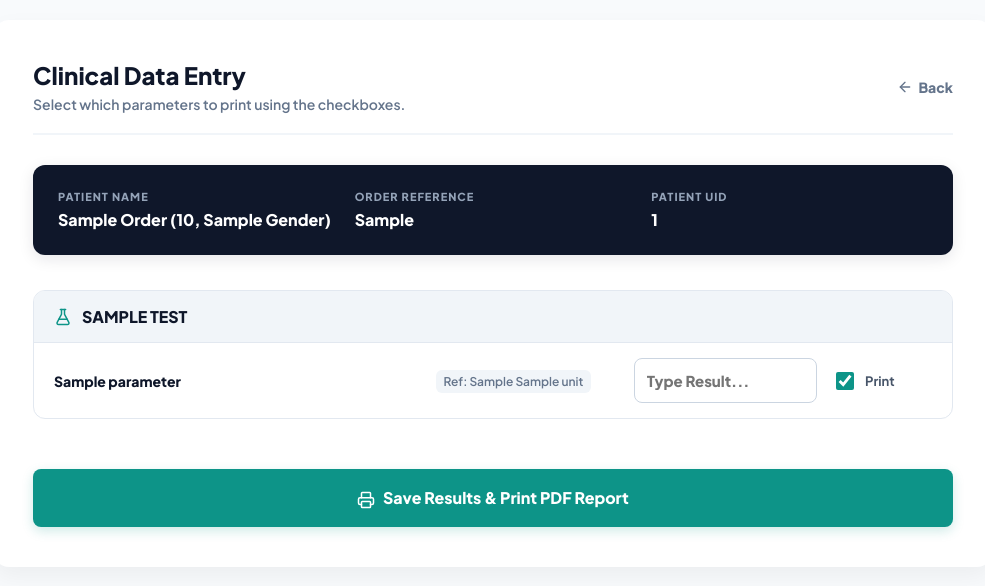
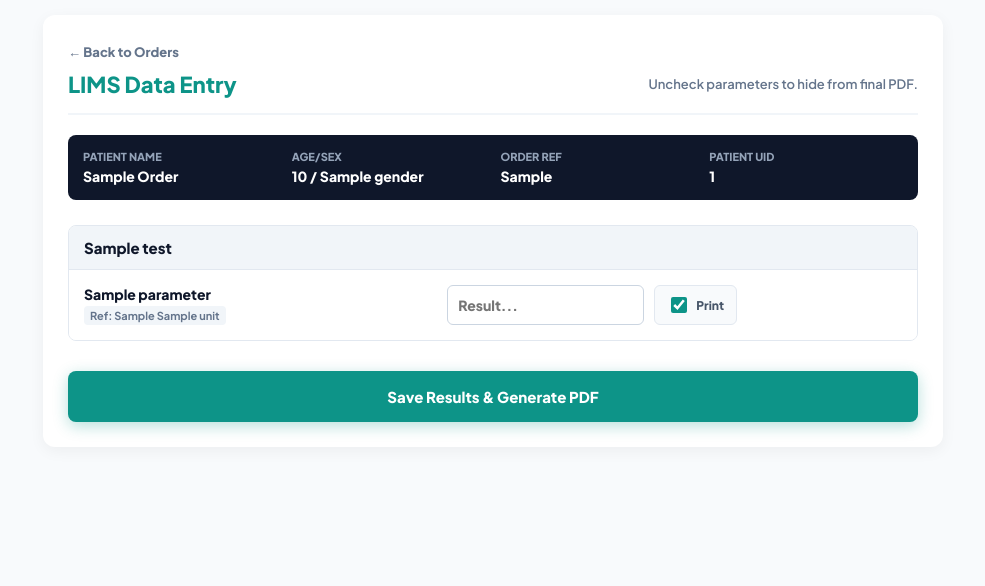
Before and after one commit to lab81617-del/caredrop-website, a Flask app: template templates/lims_report.html in a window 1280 px wide. Shown: the top 586 px of the page, without its empty margins (147-1132 px from the left). Run offline with Flask 3, Linux system fonts and the light colour scheme; the template is opened without the code that fills it: most values are stand-ins (such as "Sample title", 1, 10 or a date in 2020); some libraries are stand-ins or nearby versions.

Commit message:
Update lims_report.html

```diff
--- a/templates/lims_report.html
+++ b/templates/lims_report.html
@@ -3,109 +3,94 @@
 <head>
     <meta charset="UTF-8">
     <meta name="viewport" content="width=device-width, initial-scale=1.0">
-    <title>LIMS Report Builder | CareDrop</title>
+    <title>LIMS Data Entry | CareDrop</title>
     <link href="https://fonts.googleapis.com/css2?family=Plus+Jakarta+Sans:wght@500;600;700;800&display=swap" rel="stylesheet">
     <script src="https://unpkg.com/lucide@latest"></script>
     <style>
         * { font-family: 'Plus Jakarta Sans', sans-serif !important; box-sizing: border-box; }
-        body { background: #F8FAFC; margin: 0; padding: 20px; color: #0F172A; }
-        .container { max-width: 1000px; margin: 0 auto; background: white; padding: 40px; border-radius: 16px; box-shadow: 0 10px 25px rgba(0,0,0,0.05); }
-        .header { display: flex; justify-content: space-between; align-items: center; border-bottom: 2px solid #F1F5F9; padding-bottom: 20px; margin-bottom: 30px; }
-        .patient-card { display: flex; flex-wrap: wrap; gap: 20px; background: #0F172A; color: white; padding: 25px; border-radius: 12px; margin-bottom: 35px; box-shadow: 0 4px 15px rgba(15,23,42,0.1); }
-        .info-block { flex: 1; min-width: 150px; }
-        .info-label { font-size: 11px; color: #94A3B8; font-weight: 800; text-transform: uppercase; letter-spacing: 1px; margin-bottom: 6px; }
-        .info-value { font-size: 16px; font-weight: 800; text-transform: capitalize; }
+        body { background: #F8FAFC; margin: 0; padding: 15px; color: #0F172A; }
+        .container { max-width: 900px; margin: 0 auto; background: white; padding: 25px; border-radius: 12px; box-shadow: 0 4px 15px rgba(0,0,0,0.05); }
+        .header { display: flex; flex-direction: column; gap: 10px; border-bottom: 2px solid #F1F5F9; padding-bottom: 15px; margin-bottom: 20px; }
+        .header h1 { margin: 0; font-size: 22px; font-weight: 800; color: #0D9488; }
 
-        .test-section { margin-bottom: 40px; border: 1px solid #E2E8F0; border-radius: 12px; overflow: hidden; }
-        .test-title { background: #F1F5F9; font-size: 16px; font-weight: 800; color: #0F172A; padding: 15px 20px; border-bottom: 1px solid #E2E8F0; text-transform: uppercase; display: flex; align-items: center; gap: 10px; }
+        .patient-card { background: #0F172A; color: white; padding: 15px; border-radius: 8px; margin-bottom: 25px; display: grid; grid-template-columns: 1fr 1fr; gap: 15px; }
+        .info-label { font-size: 11px; color: #94A3B8; font-weight: 800; text-transform: uppercase; margin-bottom: 4px; }
+        .info-value { font-size: 14px; font-weight: 800; }
 
-        .param-grid { display: grid; grid-template-columns: 2fr 1fr 1fr 100px; gap: 15px; align-items: center; padding: 15px 20px; border-bottom: 1px solid #F1F5F9; transition: 0.2s; }
-        .param-grid:hover { background: #F8FAFC; }
-        .param-grid:last-child { border-bottom: none; }
+        .test-section { margin-bottom: 30px; border: 1px solid #E2E8F0; border-radius: 8px; overflow: hidden; }
+        .test-title { background: #F1F5F9; font-size: 15px; font-weight: 800; padding: 12px 15px; color: #0F172A; border-bottom: 1px solid #E2E8F0; }
 
+        .param-row { display: grid; grid-template-columns: 1fr; gap: 8px; padding: 15px; border-bottom: 1px solid #F1F5F9; background: white; }
+        .param-row:last-child { border-bottom: none; }
         .param-name { font-weight: 800; font-size: 14px; color: #0F172A; }
-        .param-ref { font-size: 12px; color: #64748B; font-weight: 600; background: #F1F5F9; padding: 4px 8px; border-radius: 6px; display: inline-block; }
+        .param-ref { font-size: 11px; color: #64748B; font-weight: 700; background: #F1F5F9; padding: 3px 6px; border-radius: 4px; display: inline-block; }
 
-        input[type="text"] { width: 100%; padding: 12px; border: 1px solid #CBD5E1; border-radius: 8px; font-weight: 800; font-size: 15px; outline: none; background: white; transition: 0.2s; color: #0F172A; }
-        input[type="text"]:focus { border-color: #0D9488; box-shadow: 0 0 0 3px rgba(13, 148, 136, 0.1); }
+        .input-group { display: flex; align-items: center; gap: 10px; margin-top: 5px; }
+        input[type="text"] { flex: 1; padding: 10px; border: 1px solid #CBD5E1; border-radius: 6px; font-weight: 800; font-size: 14px; outline: none; }
+        input[type="text"]:focus { border-color: #0D9488; }
 
-        .print-toggle { display: flex; align-items: center; gap: 8px; font-size: 13px; font-weight: 700; color: #475569; cursor: pointer; }
-        .print-toggle input { accent-color: #0D9488; width: 18px; height: 18px; cursor: pointer; }
+        .print-toggle { display: flex; align-items: center; gap: 6px; font-size: 12px; font-weight: 800; color: #475569; background: #F8FAFC; padding: 8px 12px; border-radius: 6px; border: 1px solid #E2E8F0; cursor: pointer; }
+        .print-toggle input { width: 16px; height: 16px; accent-color: #0D9488; }
 
-        .btn-save { background: #0D9488; color: white; padding: 18px; border: none; border-radius: 8px; font-weight: 800; font-size: 16px; width: 100%; cursor: pointer; transition: 0.2s; margin-top: 10px; box-shadow: 0 4px 12px rgba(13,148,136,0.2); }
-        .btn-save:hover { background: #0F766E; transform: translateY(-1px); }
-        .back-link { text-decoration: none; color: #64748B; font-weight: 800; font-size: 14px; display: inline-flex; align-items: center; gap: 5px; }
+        .btn-save { background: #0D9488; color: white; padding: 16px; border: none; border-radius: 8px; font-weight: 800; font-size: 15px; width: 100%; cursor: pointer; position: sticky; bottom: 15px; box-shadow: 0 4px 15px rgba(13,148,136,0.3); }
+        .back-link { text-decoration: none; color: #64748B; font-weight: 800; font-size: 13px; margin-bottom: 10px; display: inline-block; }
 
-        @media (max-width: 768px) {
-            .param-grid { grid-template-columns: 1fr; gap: 10px; }
-            .print-toggle { justify-content: flex-end; }
+        @media (min-width: 600px) {
+            .header { flex-direction: row; justify-content: space-between; align-items: center; }
+            .patient-card { grid-template-columns: repeat(4, 1fr); }
+            .param-row { grid-template-columns: 2fr 1fr 150px; align-items: center; gap: 15px; }
+            .input-group { margin-top: 0; }
         }
     </style>
 </head>
 <body>
 
     <div class="container">
+        <a href="/admin" class="back-link">&larr; Back to Orders</a>
         <div class="header">
-            <div>
-                <h1 style="margin: 0; font-size: 24px; font-weight: 800; color: #0F172A;">Clinical Data Entry</h1>
-                <div style="color: #64748B; font-weight: 600; margin-top: 5px; font-size: 14px;">Select which parameters to print using the checkboxes.</div>
-            </div>
-            <a href="/admin" class="back-link"><i data-lucide="arrow-left" style="width: 16px; height: 16px;"></i> Back</a>
+            <h1>LIMS Data Entry</h1>
+            <div style="font-size: 13px; color: #64748B; font-weight: 600;">Uncheck parameters to hide from final PDF.</div>
         </div>
 
         <div class="patient-card">
-            <div class="info-block">
-                <div class="info-label">Patient Name</div>
-                <div class="info-value">{{ order.patient_name }} ({{ order.age }}, {{ order.gender }})</div>
-            </div>
-            <div class="info-block">
-                <div class="info-label">Order Reference</div>
-                <div class="info-value">{{ order.order_ref }}</div>
-            </div>
-            <div class="info-block">
-                <div class="info-label">Patient UID</div>
-                <div class="info-value">{{ order.patient_uid }}</div>
-            </div>
+            <div><div class="info-label">Patient Name</div><div class="info-value" style="text-transform: capitalize;">{{ order.patient_name }}</div></div>
+            <div><div class="info-label">Age/Sex</div><div class="info-value">{{ order.age }} / {{ order.gender }}</div></div>
+            <div><div class="info-label">Order Ref</div><div class="info-value">{{ order.order_ref }}</div></div>
+            <div><div class="info-label">Patient UID</div><div class="info-value">{{ order.patient_uid }}</div></div>
         </div>
 
         <form action="/admin/save-results/{{ order.id }}" method="POST">
             {% if not tests %}
-                <div style="color: #B45309; font-weight: 700; background: #FEF3C7; padding: 20px; border-radius: 8px; text-align: center;">No tests found for this order.</div>
+                <div style="color: #B45309; font-weight: 700; background: #FEF3C7; padding: 15px; border-radius: 6px; text-align: center;">No tests found.</div>
             {% else %}
                 {% for t in tests %}
                     {% if t.parameters %}
                     <div class="test-section">
-                        <div class="test-title"><i data-lucide="flask-conical" style="width:18px; height:18px; color:#0D9488;"></i> {{ t.test_name }}</div>
+                        <div class="test-title">{{ t.test_name }}</div>
                         {% for p in t.parameters %}
-                        <div class="param-grid">
+                        <div class="param-row">
                             <div>
                                 <div class="param-name">{{ p.parameter_name }}</div>
-                            </div>
-                            <div>
                                 <div class="param-ref">Ref: {{ p.reference_range }} {{ p.unit }}</div>
                             </div>
-                            <div>
-                                <input type="text" name="param_{{ p.id }}" placeholder="Type Result..." required>
+                            <div class="input-group">
+                                <input type="text" name="param_{{ p.id }}" placeholder="Result..." required>
+                                <label class="print-toggle"><input type="checkbox" name="print_{{ p.id }}" checked> Print</label>
                             </div>
-                            <label class="print-toggle">
-                                <input type="checkbox" name="print_{{ p.id }}" checked> Print
-                            </label>
                         </div>
                         {% endfor %}
                     </div>
                     {% else %}
                     <div class="test-section">
                         <div class="test-title">{{ t.test_name }}</div>
-                        <div style="padding: 20px; color: #DC2626; font-weight: 700; background: #FEF2F2;">⚠️ No parameters defined in Master Dictionary.</div>
+                        <div style="padding: 15px; color: #DC2626; font-weight: 700; background: #FEF2F2; font-size: 13px;">⚠️ No parameters defined.</div>
                     </div>
                     {% endif %}
                 {% endfor %}
 
-                <button type="submit" class="btn-save"><i data-lucide="printer" style="width: 18px; height: 18px; vertical-align: middle; margin-right: 5px;"></i> Save Results & Print PDF Report</button>
+                <button type="submit" class="btn-save">Save Results & Generate PDF</button>
             {% endif %}
         </form>
     </div>
-
-    <script>lucide.createIcons();</script>
 </body>
 </html>
```
